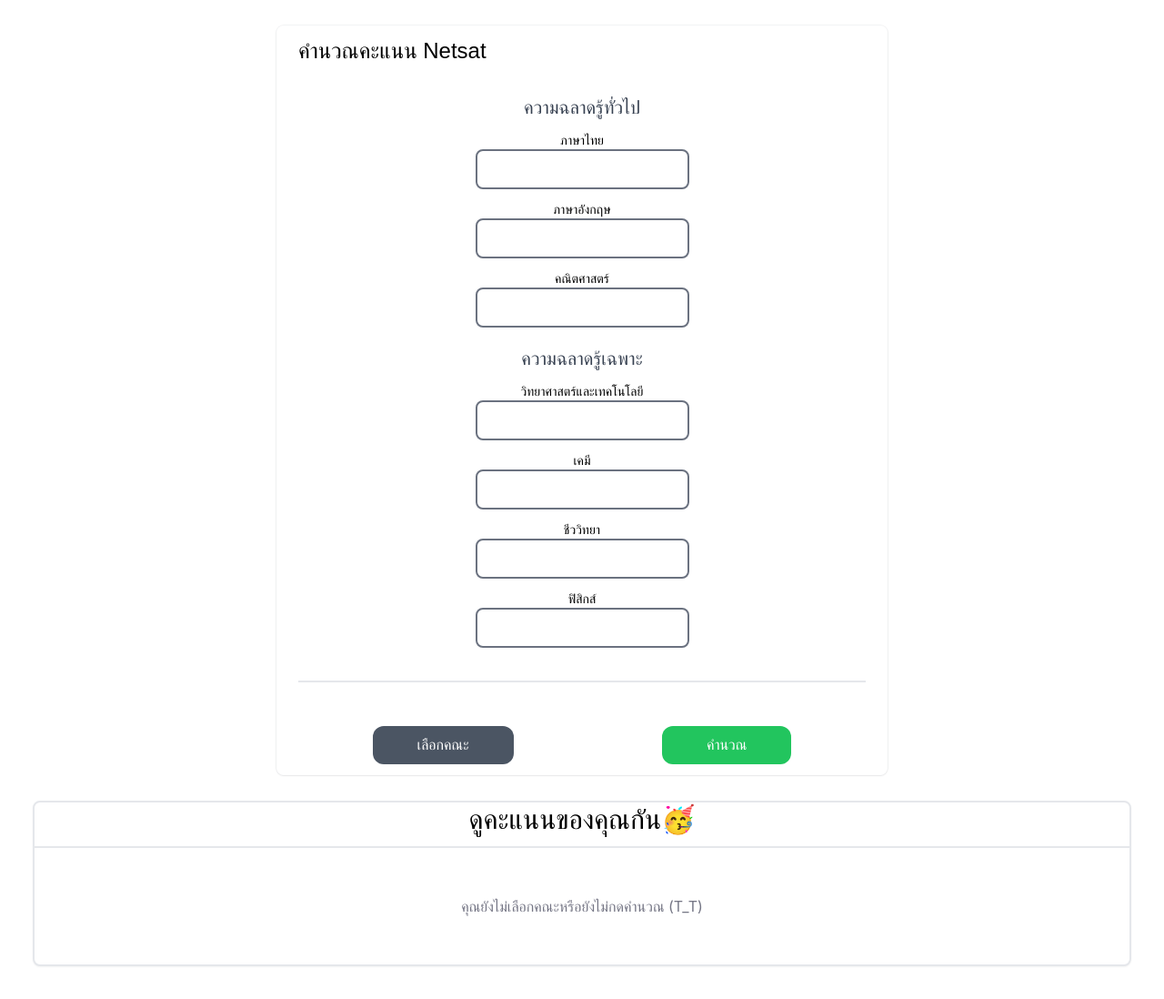
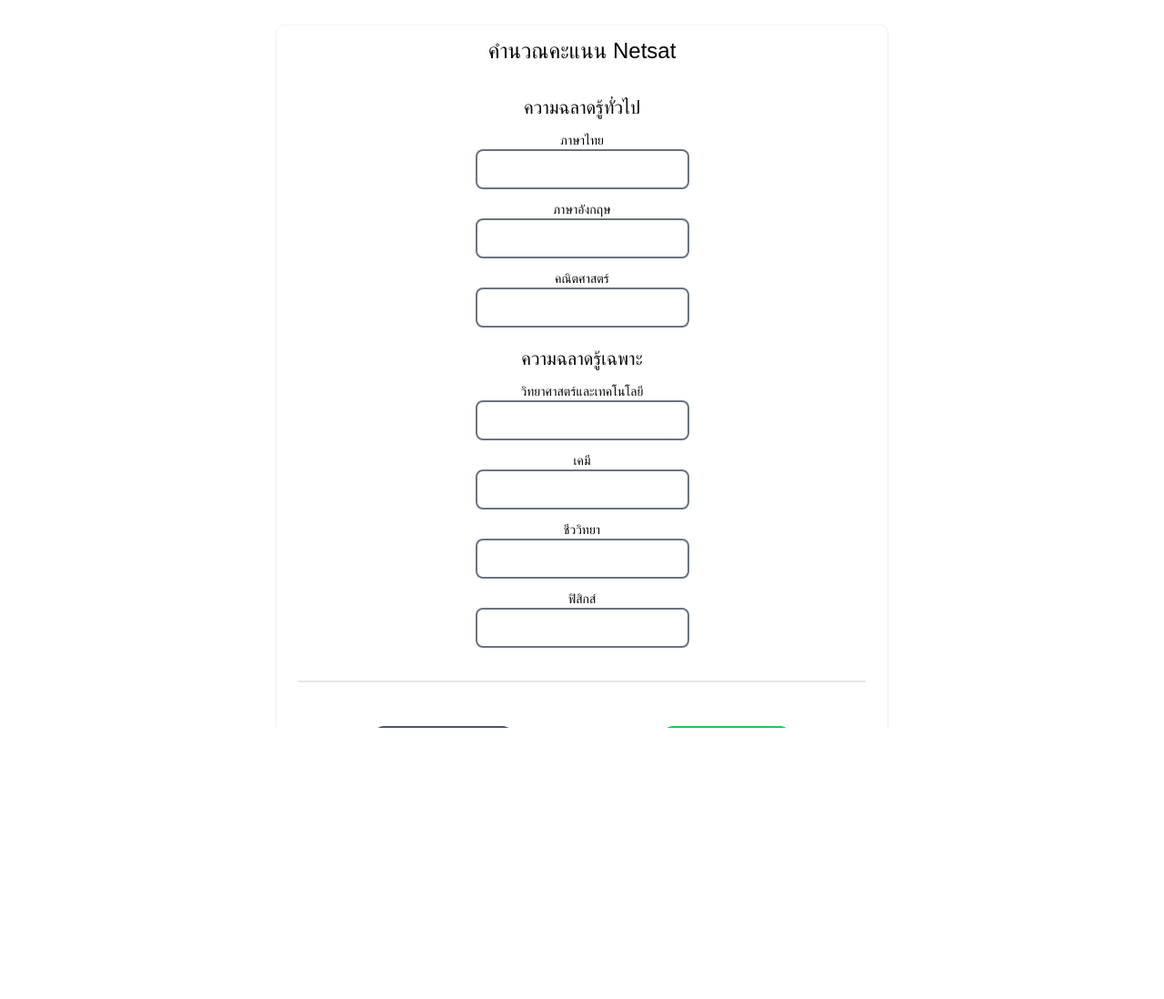
Before and after one commit to Somxhai/myNetsat, a React (Vite) app: page / in a window 1280 px wide. Shown: the whole page at 91% size. After the commit the page ends 800 px from the top, so only its background shows below. Built offline with nearby package versions, Linux system fonts and the light colour scheme.

Commit message:
little refactor

```diff
--- a/src/components/CalculatorResult.tsx
+++ b/src/components/CalculatorResult.tsx
@@ -15,7 +15,7 @@
 
   useEffect(() => {}, [selected]);
   return (
-    <div className="bg-white rounded-lg min-h-fit overflow-x-hidden border-2 shadow-sm">
+    <div className="bg-white rounded-lg min-h-min overflow-x-hidden border-2 shadow-sm">
       <p className="text-black text-center h-fit text-3xl pb-3 border-b-2">
         ดูคะแนนของคุณกัน🥳
       </p>
@@ -23,7 +23,7 @@
         {scoresView.length > 0 ? (
           <div className="space-y-2">{scoresView}</div>
         ) : (
-          <p className="text-secondary text-center px-3 my-9">
+          <p className="text-text_secondary text-center px-3 my-9">
             คุณยังไม่เลือกคณะหรือยังไม่กดคำนวณ (T_T)
           </p>
         )}
--- a/src/components/Forms/NetsatForm.tsx
+++ b/src/components/Forms/NetsatForm.tsx
@@ -4,17 +4,30 @@
 const NetsatForm = () => {
     return (<form
         id="input-form"
-        className="text-secondary text-sm pt-3 pb-9 m-auto text-center"
+        className="text-sm pt-3 pb-9 m-auto text-center"
       >
-        <p className="text-xl text-gray-700 mt-5">ความฉลาดรู้ทั่วไป</p>
+        <p className="text-xl text-text_primary mt-5">ความฉลาดรู้ทั่วไป</p>
         <SubjectInput title="ภาษาไทย" id="thai" />
         <SubjectInput title="ภาษาอังกฤษ" id="eng" />
         <SubjectInput title="คณิตศาสตร์" id="math" />
-        <p className="text-xl text-gray-700 mt-5">ความฉลาดรู้เฉพาะ</p>
+        <p className="text-xl text-text_primary mt-5">ความฉลาดรู้เฉพาะ</p>
         <SubjectInput title="วิทยาศาสตร์และเทคโนโลยี" id="sci" />
         <SubjectInput title="เคมี" id="chem" />
         <SubjectInput title="ชีววิทยา" id="bio" />
         <SubjectInput title="ฟิสิกส์" id="phy" />
       </form>)
 }
-export default NetsatForm;
+const CapabilityForm = () => {
+  return (<form
+    id="capacity-form"
+    className="text-secondary text-sm pt-3 pb-9 m-auto text-center border-b-2 hidden"
+  >
+    <p className="text-xl text-text_primary mt-5">สมรรถนะเฉพาะด้าน</p>
+    <SubjectInput title="ภาษาต่างประเทศ" id="foreign" />
+    <SubjectInput title="ศิลปกรรมศาสตร์" id="fiart" />
+    <SubjectInput title="วิศวกรรมศาสตร์" id="engi" />
+    <SubjectInput title="ศึกษาศาสตร์" id="edu" />
+    <SubjectInput title="เวชนิทัศน์" id="med" />
+  </form>)
+}
+export {NetsatForm, CapabilityForm}
--- a/src/components/SearchComponents/SearchBar.tsx
+++ b/src/components/SearchComponents/SearchBar.tsx
@@ -31,7 +31,7 @@
         />
         <button
           onClick={blurScreen}
-          className="text-xs border-2 p-1 rounded-lg z-20 hover:border-red-400"
+          className="text-xs bg-white border-b-2 border-gray-300 p-1 rounded-lg z-20 hover:border-red-400"
           id="escapeKey"
         >
           ESC
--- a/src/components/SearchComponents/SearchResults.tsx
+++ b/src/components/SearchComponents/SearchResults.tsx
@@ -1,20 +1,23 @@
 import { useEffect, useMemo, useState } from "react";
-import FacultySearchList from "../SearchList";
+import SearchList from "../SearchList";
 import { getApi } from "../../features/GetAPI";
 
 const SearchResults = ({ receiveSearch }: any) => {
   const [result, setResult] = useState("");
-
-  let output:any =
-    getApi().filter((val) => {
-      if (result == "") {
-        return val;
-      } else if (val.faculty.includes(result) || val.syllabus.includes(result)) {
-        return val;
-      }
-    }).map((val) => {
-      return <FacultySearchList key={val.syllabus} value={val} />;
-    });
+  var output: any = useMemo(()=> getApi()
+      .filter((val) => {
+        if (result == "") {
+          return val;
+        } else if (
+          val.faculty.includes(result) ||
+          val.syllabus.includes(result)
+        ) {
+          return val;
+        }
+      })
+      .map((val) => {
+        return <SearchList key={val.syllabus} value={val} />;
+      }), [result])
 
   useEffect(() => {
     setResult(receiveSearch);
--- a/src/components/SearchList.tsx
+++ b/src/components/SearchList.tsx
@@ -1,6 +1,5 @@
 import { useContext, useEffect, useState } from "react";
 import { DataContext } from "../features/DataContext";
-
 
 interface type {
   value: {
@@ -9,27 +8,28 @@
   };
 }
 
-const FacultySearchList = ({ value }: type) => {
+const SearchList = ({ value }: type) => {
   const syllabus: string = value.syllabus;
   const faculty: string = value.faculty;
   const { selected, setSelected } = useContext(DataContext);
   const [check, setCheck] = useState(selected.includes(syllabus));
   const handleChange = () => setCheck(!check);
-  useEffect(()=>{
+  useEffect(() => {
     if (selected.includes(syllabus)) {
-      setCheck(true)
+      setCheck(true);
     } else {
-      setCheck(false)
+      setCheck(false);
     }
-  }, [selected])
+  }, [selected]);
   useEffect(() => {
-    if (check)
-      setSelected([...selected, syllabus]);
-    else
-      setSelected(selected.filter(k => k!=syllabus))
+    if (check) setSelected([...selected, syllabus]);
+    else setSelected(selected.filter((k) => k != syllabus));
   }, [check]);
   return (
-    <button onClick={handleChange} className="text-left w-full border-b-2 flex justify-between items-center bg-gray-50">
+    <button
+      onClick={handleChange}
+      className="text-left w-full flex justify-between items-center bg-gray-50"
+    >
       <div>
         <div className="text-black">{syllabus}</div>
         <div className="text-xs">{faculty}</div>
@@ -38,10 +38,10 @@
         checked={check}
         type="checkbox"
         onChange={handleChange}
-        className="bg-gray-200 focus:ring-white rounded focus:ring-0 border-gray-100"
+        className="bg-gray-200 focus:ring-white rounded focus:ring-0 checked:border-gray-100 border-gray-100"
       />
     </button>
   );
 };
 
-export default FacultySearchList;
+export default SearchList;
--- a/src/components/SubjectInput.tsx
+++ b/src/components/SubjectInput.tsx
@@ -16,12 +16,12 @@
     }
   return (
     <div className="mt-3">
-      <p className="text-black">{title}</p>
+      <p className="text-text_primary">{title}</p>
       <input
         value={state}
         onChange={e => patternCheck(e)}
         id={id}
-        className="bg-white focus:outline-none rounded-lg border-2 "
+        className="bg-white text-text_secondary focus:outline-none rounded-lg border-2 "
         maxLength={6}
       />
     </div>
--- a/src/features/InputFeatures.ts
+++ /dev/null
@@ -1,6 +0,0 @@
-
-
-const PreventTextInput = () => {
-
-}
-export {PreventTextInput}
--- a/src/page/CalculatePage.tsx
+++ b/src/page/CalculatePage.tsx
@@ -7,49 +7,38 @@
 import { getAllScore } from "../features/GetInputScores";
 import { saveScoreToLocal } from "../features/SaveScoreToLocalStorage";
 import { useState } from "react";
-import NetsatForm from "../components/Forms/NetsatForm";
+import {NetsatForm} from "../components/Forms/NetsatForm";
 
 const CalculatePage = () => {
   const [trigger, setTrigger] = useState(false);
   useHotkeys("esc", () => {
     blurScreen();
   });
+  const sendTrigger = () => {
+    saveScoreToLocal(getAllScore());
+    setTrigger(!trigger);
+  }
 
   return (
     <DataProvider>
       <SearchContainer />
-      <div id="calculator" className=" overflow-x-hidden w-screen m-auto">
+      <div id="calculator" className=" overflow-x-hidden w-screen m-auto h-screen px-5">
         <div className="my-7 font-mitr relative bg-white px-6 py-3 shadow-sm ring-1 ring-gray-900/5 mx-auto max-w-2xl rounded-lg">
-          <p className="text-black text-2xl">คำนวณคะแนน Netsat</p>
+          <p className="text-text_primary text-2xl text-center">คำนวณคะแนน Netsat</p>
 
-          <div className="md:flex border-b-2">
+          <div className="border-b-2">
             <NetsatForm />
-            <form
-              id="capacity-form"
-              className="text-secondary text-sm pt-3 pb-9 m-auto text-center border-b-2 hidden"
-            >
-              <p className="text-xl text-gray-700 mt-5">สมรรถนะเฉพาะด้าน</p>
-              <SubjectInput title="ภาษาต่างประเทศ" id="foreign" />
-              <SubjectInput title="ศิลปกรรมศาสตร์" id="fiart" />
-              <SubjectInput title="วิศวกรรมศาสตร์" id="engi" />
-              <SubjectInput title="ศึกษาศาสตร์" id="edu" />
-              <SubjectInput title="เวชนิทัศน์" id="med" />
-            </form>
           </div>
           <div className="text-sm text-secondary w-fit m-auto mt-3 hover:text-black"></div>
           <div className="mt-7 flex">
             <button
               onClick={blurScreen}
-              className="cursor-pointer select-none text-white bg-gray-600 w-fit py-2 px-5 rounded-xl flex m-auto mt-3 hover:bg-gray-400 lg:px-12 lg:mt-5"
+              className=" cursor-pointer select-none text-white bg-gray-600 w-fit py-2 px-5 rounded-xl flex m-auto mt-3 hover:bg-gray-400 lg:px-12 lg:mt-5"
             >
               เลือกคณะ
             </button>
             <button
-              onClick={() => {
-                saveScoreToLocal(getAllScore());
-                setTrigger(!trigger);
-                setTrigger(!trigger);
-              }}
+              onClick={sendTrigger}
               className="cursor-pointer select-none text-white bg-green-500 w-fit py-2 px-5 rounded-xl flex m-auto mt-3 hover:bg-green-400 lg:px-12 lg:mt-5"
             >
               คำนวณ
```
